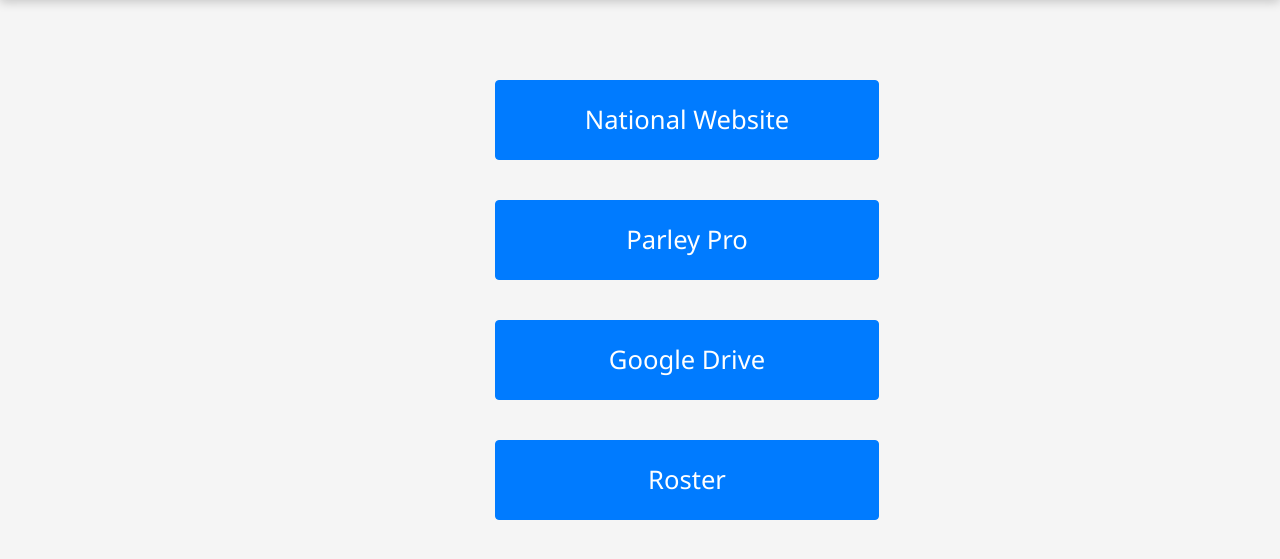
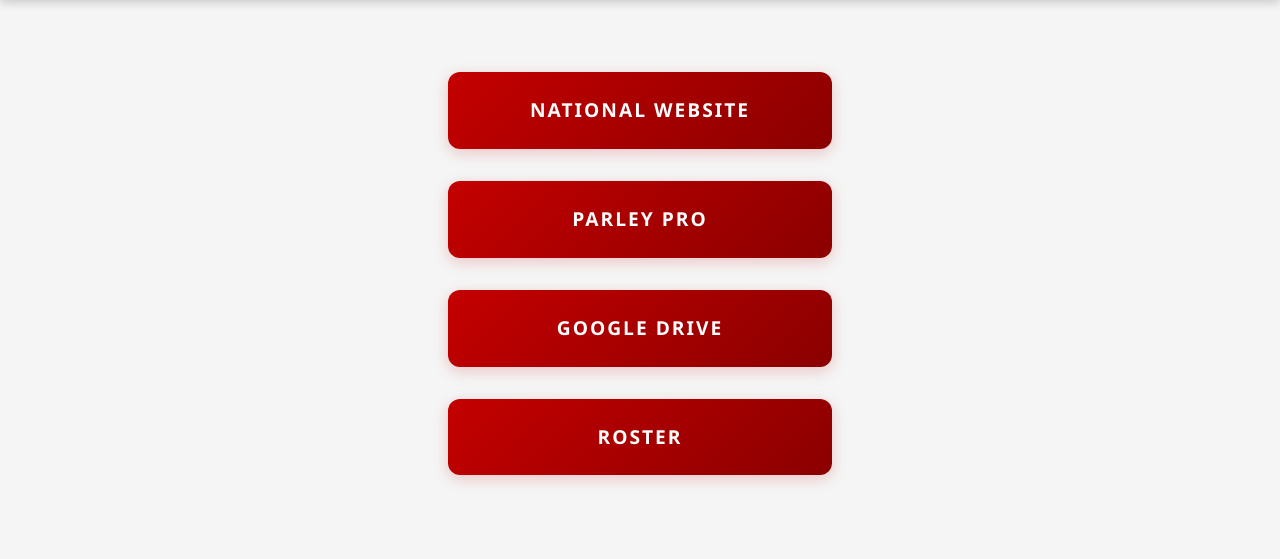
Before and after one commit to smk37git/SPDWEBAPP_ENV, a Django app: page /dashboard/ in a window 1280 px wide. Shown: the part 93-652 px from the top of the page. Run offline with Django 4.2, Linux system fonts and the light colour scheme; the visitor is signed in with stand-in values (Sample User, id 1); some libraries are stand-ins or nearby versions.

Commit message:
AHHHHHHH

```diff
--- a/SPDWEBAPP/static/css/main.css
+++ b/SPDWEBAPP/static/css/main.css
@@ -1,12 +1,188 @@
+/* Previous CSS remains the same */
+
+/* Dashboard Button Container */
 .dashboard-buttons {
-    margin-top: 10vh; /* Adjust the margin-top relative to the viewport height */
+    display: flex;
+    flex-direction: column;
+    align-items: center;
+    gap: 2rem;
+    margin-top: 5vh;
+    padding: 2rem;
 }
+
+/* Base Button Styles */
 .dashboard-buttons .btn {
-    display: block;
-    width: 30vw; /* Width relative to the viewport width */
-    height: 10vh; /* Height relative to the viewport height */
-    margin-bottom: 5vh; /* Margin-bottom relative to the viewport height */
-    font-size: 2vw; /* Font size relative to the viewport width */
+    position: relative;
+    width: min(500px, 30vw);
+    padding: 1.5rem 2rem;
+    font-size: clamp(1rem, 1.5vw, 1.5rem);
+    font-weight: 600;
+    text-transform: uppercase;
+    letter-spacing: 2px;
+    color: var(--primary-light);
+    background: var(--primary-red);
+    border: none;
+    border-radius: 12px;
+    cursor: pointer;
+    overflow: hidden;
+    transition: all 0.3s cubic-bezier(0.4, 0, 0.2, 1);
+    box-shadow: 0 4px 15px rgba(196, 0, 0, 0.2);
+}
+
+/* Hover Effects */
+.dashboard-buttons .btn:hover {
+    transform: translateY(-2px) scale(1.02);
+    box-shadow: 0 8px 25px rgba(196, 0, 0, 0.3);
+    background: #d10000;
+}
+
+/* Active/Click Effect */
+.dashboard-buttons .btn:active {
+    transform: translateY(1px) scale(0.98);
+    box-shadow: 0 2px 10px rgba(196, 0, 0, 0.2);
+}
+
+/* Button Ripple Effect */
+.dashboard-buttons .btn::after {
+    content: '';
+    position: absolute;
+    top: 50%;
+    left: 50%;
+    width: 0;
+    height: 0;
+    background: rgba(255, 255, 255, 0.2);
+    border-radius: 50%;
+    transform: translate(-50%, -50%);
+    transition: width 0.6s ease-out, height 0.6s ease-out;
+}
+
+.dashboard-buttons .btn:hover::after {
+    width: 300px;
+    height: 300px;
+}
+
+/* Button Icon Support */
+.dashboard-buttons .btn i,
+.dashboard-buttons .btn svg {
+    margin-right: 10px;
+    font-size: 1.2em;
+    vertical-align: middle;
+    transition: transform 0.3s ease;
+}
+
+.dashboard-buttons .btn:hover i,
+.dashboard-buttons .btn:hover svg {
+    transform: scale(1.1);
+}
+
+/* Button Variants */
+.dashboard-buttons .btn-primary {
+    background: linear-gradient(135deg, #c40000 0%, #8b0000 100%);
+}
+
+.dashboard-buttons .btn-secondary {
+    background: #2e2e2e;
+}
+
+.dashboard-buttons .btn-accent {
+    background: #ffcf33;
+    color: #2e2e2e;
+}
+
+/* Button Loading State */
+.dashboard-buttons .btn.loading {
+    pointer-events: none;
+    opacity: 0.8;
+}
+
+.dashboard-buttons .btn.loading::before {
+    content: '';
+    position: absolute;
+    top: 50%;
+    left: 50%;
+    width: 20px;
+    height: 20px;
+    margin: -10px 0 0 -10px;
+    border: 3px solid rgba(255, 255, 255, 0.3);
+    border-top-color: white;
+    border-radius: 50%;
+    animation: button-loading-spinner 1s linear infinite;
+}
+
+/* Button Focus State */
+.dashboard-buttons .btn:focus {
+    outline: none;
+    box-shadow: 0 0 0 3px rgba(196, 0, 0, 0.3);
+}
+
+/* Button Disabled State */
+.dashboard-buttons .btn:disabled {
+    opacity: 0.6;
+    cursor: not-allowed;
+    background: #999;
+    transform: none;
+    box-shadow: none;
+}
+
+/* Loading Animation */
+@keyframes button-loading-spinner {
+    from {
+        transform: rotate(0turn);
+    }
+    to {
+        transform: rotate(1turn);
+    }
+}
+
+/* Responsive Adjustments */
+@media (max-width: 768px) {
+    .dashboard-buttons .btn {
+        width: 90vw;
+        font-size: clamp(1rem, 4vw, 1.25rem);
+        padding: 1rem 1.5rem;
+    }
+
+    .dashboard-buttons {
+        gap: 1rem;
+        margin-top: 3vh;
+    }
+}
+
+/* Group Button Layout */
+.dashboard-buttons.group {
+    flex-direction: row;
+    flex-wrap: wrap;
+    justify-content: center;
+    gap: 1.5rem;
+}
+
+/* Button with Border Animation */
+.dashboard-buttons .btn-border-animate {
+    position: relative;
+    background: transparent;
+    color: var(--primary-red);
+    border: 2px solid var(--primary-red);
+    z-index: 1;
+}
+
+.dashboard-buttons .btn-border-animate::before {
+    content: '';
+    position: absolute;
+    top: 0;
+    left: 0;
+    width: 0;
+    height: 100%;
+    background: var(--primary-red);
+    z-index: -1;
+    transition: width 0.3s ease;
+}
+
+.dashboard-buttons .btn-border-animate:hover {
+    color: var(--primary-light);
+}
+
+.dashboard-buttons .btn-border-animate:hover::before {
+    width: 100%;
 }
 
 :root {
```
